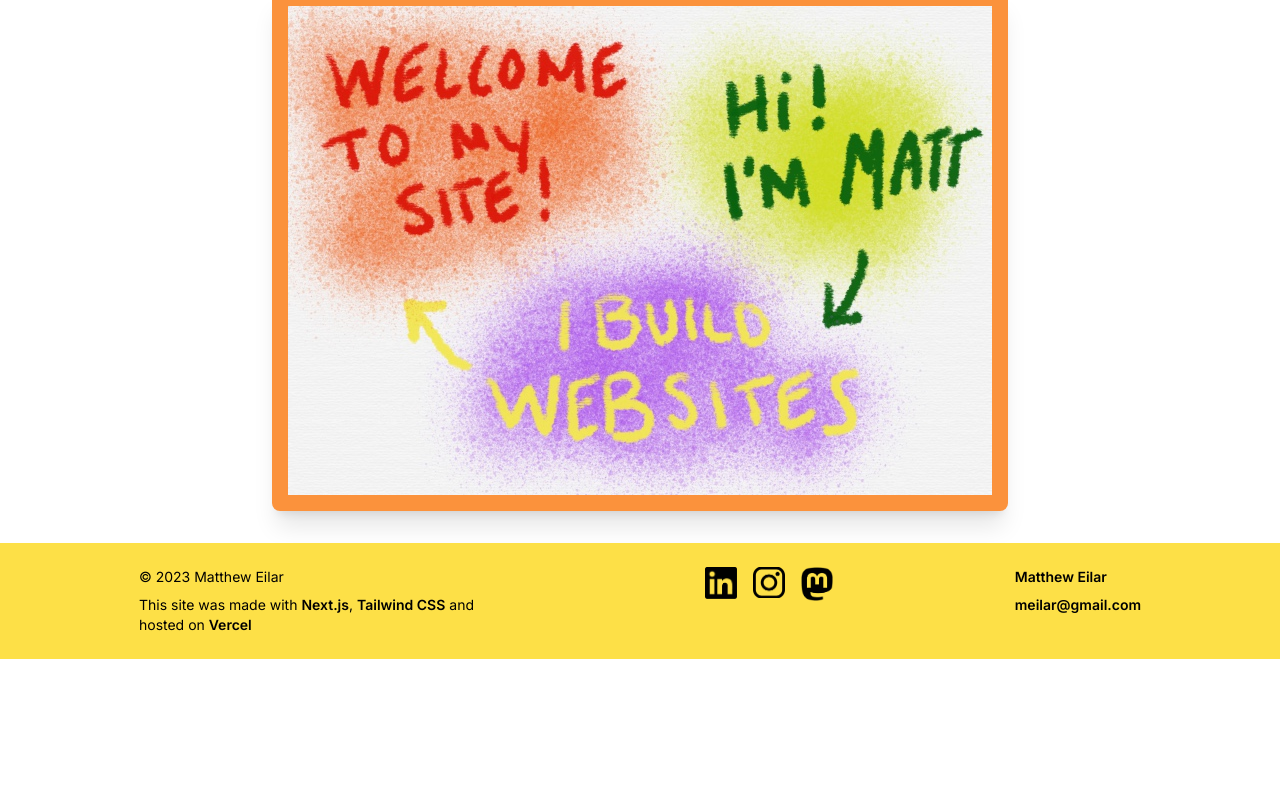
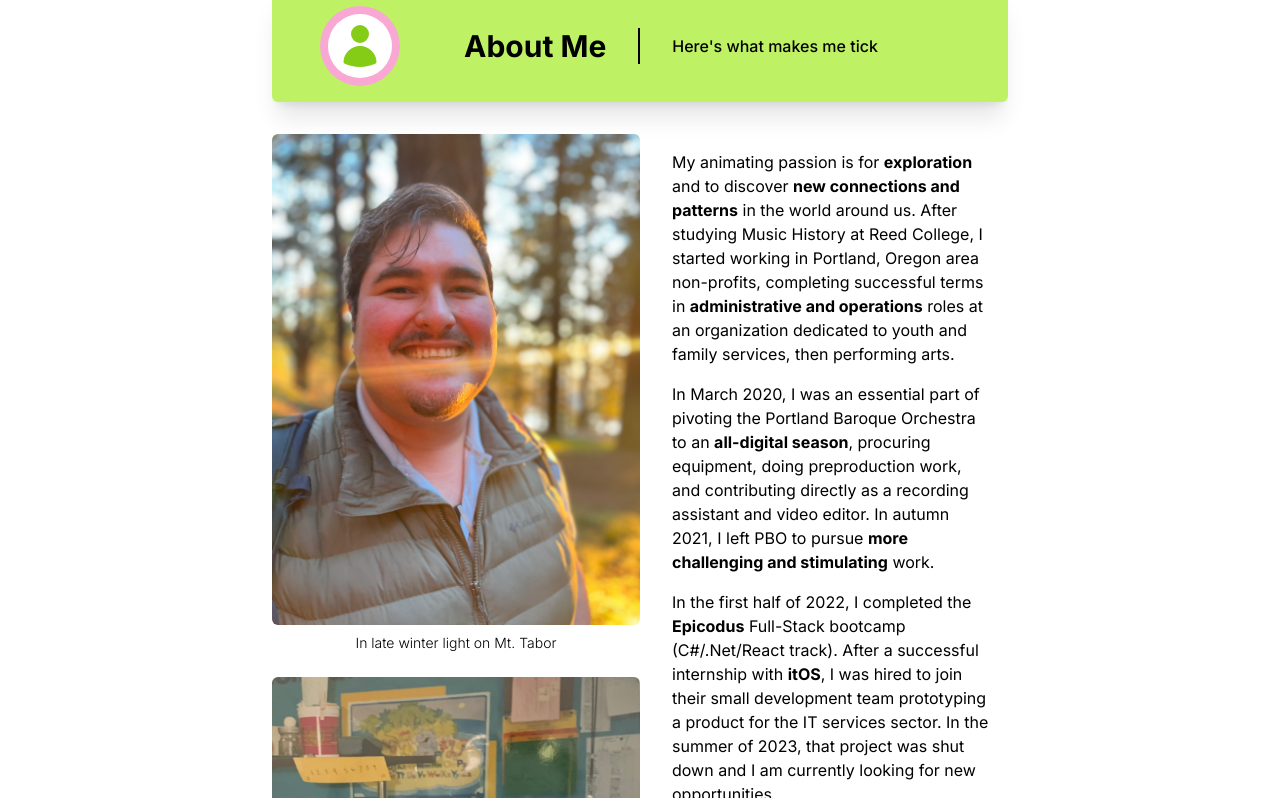
Before and after one commit to meilar/vercel-homepage, a Next.js app: page / in a window 1280 px wide. Shown: the part 202-1000 px from the top of the page. Before the commit the page ends 861 px from the top, so only its background shows below. Built offline with nearby package versions, Linux system fonts and the light colour scheme.

Commit message:
Fix homepage issue

```diff
--- a/app/layout.tsx
+++ b/app/layout.tsx
@@ -15,7 +15,12 @@ export default function RootLayout({
 }) {
   return (
     <html lang="en">
-      <body className={classNames(inter.className, "bg-white w-full h-full")}>
+      <body
+        className={classNames(
+          inter.className,
+          "bg-white min-w-screen min-h-screen"
+        )}
+      >
         {children}
       </body>
     </html>
--- a/app/page.tsx
+++ b/app/page.tsx
@@ -1,12 +1,74 @@
+import { UserIcon } from "@heroicons/react/24/solid";
 import MainLayout from "./components/MainLayout";
-import Hero from "./hero";
+import PageHeader from "./components/PageHeader";
 import RootLayout from "./layout";
 
 export default function Homepage() {
   return (
     <RootLayout>
-      <MainLayout>
-        <Hero />
+      <MainLayout slug="/bio">
+        <PageHeader
+          primary="bg-lime-300"
+          secondary="bg-pink-300"
+          iconColor="text-lime-500"
+          header={"About Me"}
+          description={"Here's what makes me tick"}
+          icon={<UserIcon className="md:h-12 md:w-12 h-8 w-8" />}
+        />
+        <div className="max-w-3xl mt-8 mr-auto ml-auto md:grid md:grid-cols-2">
+          <div className="col-span-1">
+            <div className="w-fit">
+              <img
+                className="rounded-md w-96"
+                src="/headshot.jpg"
+                alt={"In late winter light on Mt. Tabor"}
+              />
+              <p className="text-center mt-2 text-sm font-light">
+                In late winter light on Mt. Tabor
+              </p>
+            </div>
+            <div className="w-fit mt-6">
+              <img
+                className="rounded-md w-96"
+                src="/youth.jpeg"
+                alt={"Playing Reader Rabbit on an Apple IIc in 1996"}
+              />
+              <p className="text-center mt-2 text-sm font-light">
+                Playing Reader Rabbit on an Apple IIc in 1996.
+              </p>
+            </div>
+          </div>
+          <div className="ml-4 p-4 pt-0 col-span-1">
+            <p className="mt-4">
+              My animating passion is for <strong>exploration</strong> and to
+              discover <strong>new connections and patterns</strong> in the
+              world around us. After studying Music History at Reed College, I
+              started working in Portland, Oregon area non-profits, completing
+              successful terms in <strong>administrative and operations</strong>{" "}
+              roles at an organization dedicated to youth and family services,
+              then performing arts.
+            </p>
+            <p className="mt-4">
+              In March 2020, I was an essential part of pivoting the Portland
+              Baroque Orchestra to an <strong>all-digital season</strong>,
+              procuring equipment, doing preproduction work, and contributing
+              directly as a recording assistant and video editor. In autumn
+              2021, I left PBO to pursue{" "}
+              <strong>more challenging and stimulating</strong> work.
+            </p>
+            <p className="mt-4">
+              In the first half of 2022, I completed the{" "}
+              <strong>
+                <a href="https://www.epicodus.com">Epicodus</a>
+              </strong>{" "}
+              Full-Stack bootcamp (C#/.Net/React track). After a successful
+              internship with <strong>itOS</strong>, I was hired to join their
+              small development team prototyping a product for the IT services
+              sector. In the summer of 2023, that project was shut down and I am
+              currently looking for new opportunities.
+            </p>
+          </div>
+        </div>
       </MainLayout>
     </RootLayout>
   );
```
Also changed, not shown: 1 other file (tests, documents, lock files or other folders).
